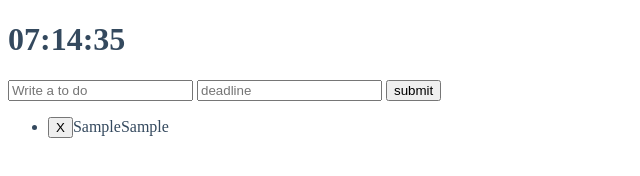
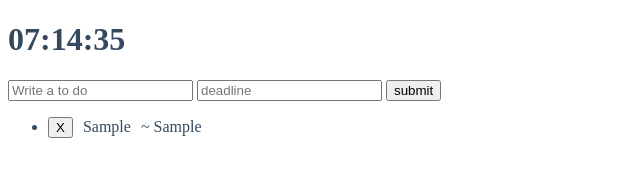
Before and after one commit to DevSunbo/RemainAssignmentPeriod, a plain HTML site: page index.html in a window 1280 px wide. Both pictures are taken after typing "Sample", "Sample" into the empty fields and a click on the input "submit". Shown: the full height of the page, 0-640 px from the left. Drawn offline with Linux system fonts and the light colour scheme.

Commit message:
margin 추가

```diff
--- a/index.css
+++ b/index.css
@@ -16,6 +16,9 @@ h1{
   color: #7f8c8d;
 }
 
+.practiceName{
+  margin: 10px;
+}
 .form,
 .greetings{
   display : none;
--- a/index.html
+++ b/index.html
@@ -11,7 +11,7 @@
     </div>
     <div>
       <form class="js-toDoForm">
-        <input type="text" placeholder="Write a to do"/>
+        <input type="text" placeholder="Write a to do" class="practice"/>
         <input type="text" placeholder="deadline" class="deadline"/>
         <input type="submit" value="submit" class="submitBtn"/>
       </form>
--- a/practice_deadline.js
+++ b/practice_deadline.js
@@ -38,11 +38,16 @@ const toDoForm = document.querySelector(".js-toDoForm"),
     const deadlineSpan = document.createElement("span");
     const newId = toDos.length + 1;
     span.innerText = text;
-    deadlineSpan.innerText = deadlineText;
+    deadlineSpan.innerText = `~ ${deadlineText}`;
     li.appendChild(delBtn);
     li.appendChild(span);
     li.appendChild(deadlineSpan);
     li.id = newId;
+
+    /* span class 설정 */
+    span.classList.add("practiceName");
+    deadlineSpan.classList.add("deadlineClass");
+    /* */
     toDoList.appendChild(li);
     const toDoObj = {
       text: text,
```
